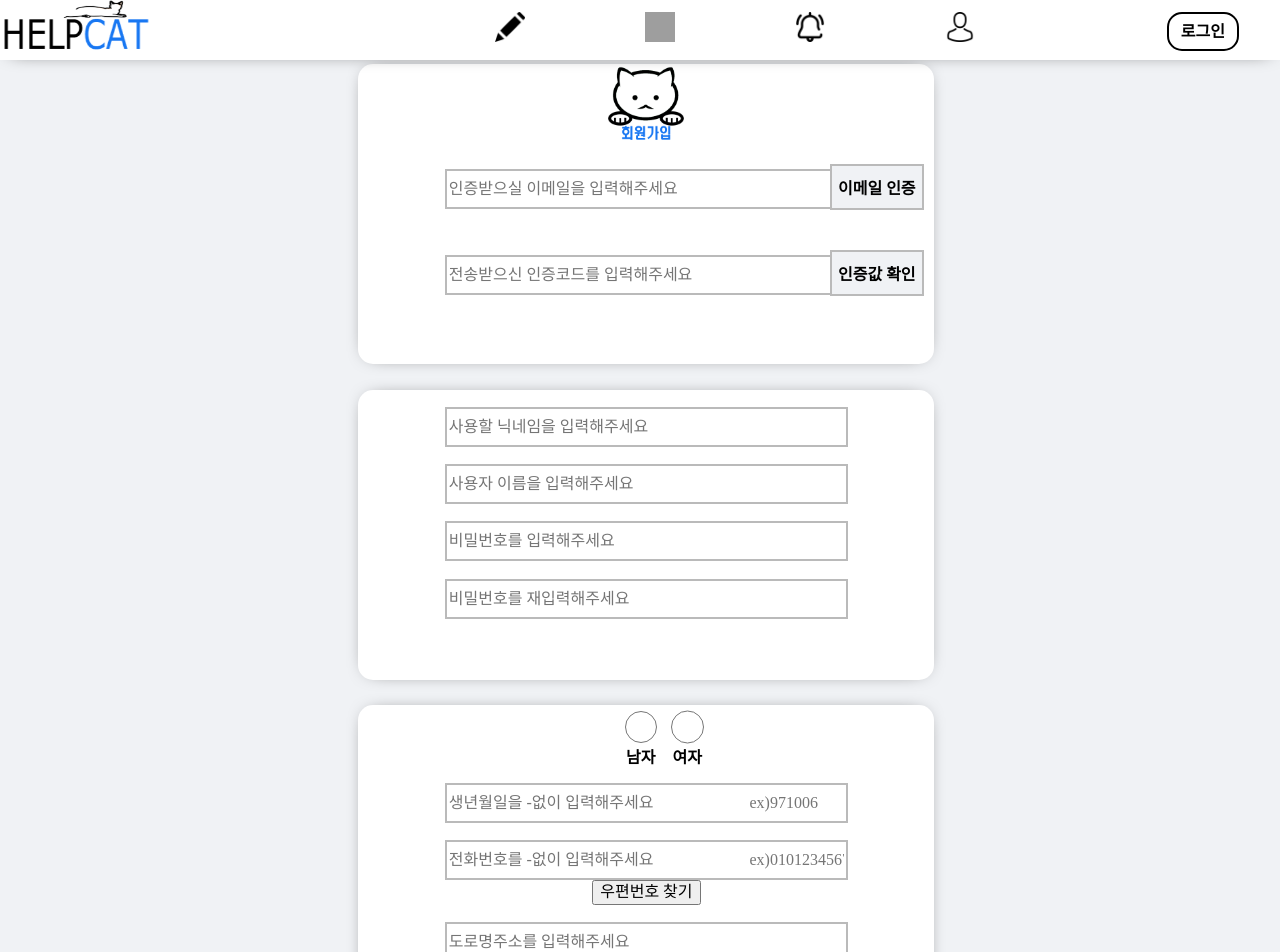
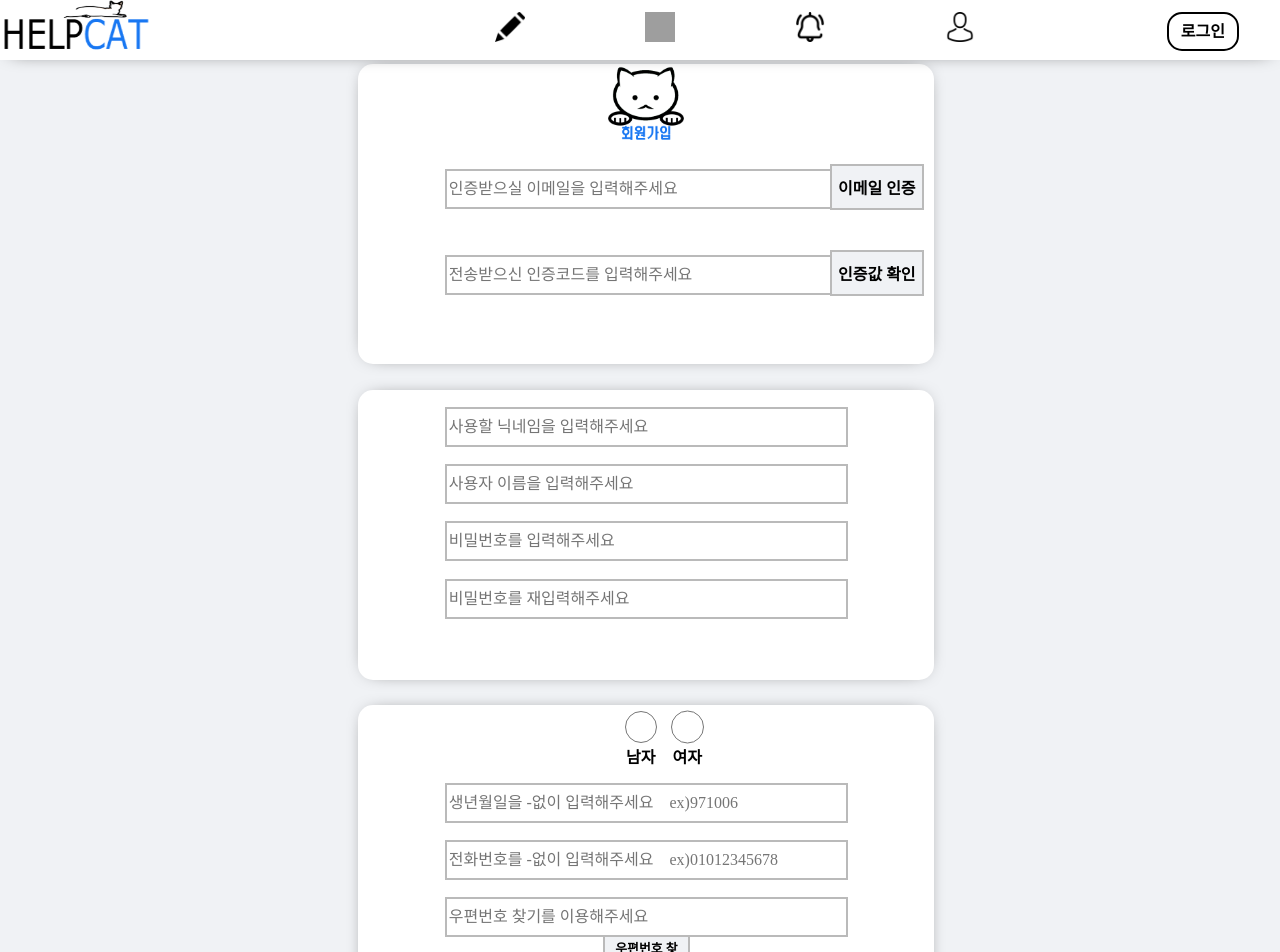
Before and after one commit to kdhyo/helpcat, a React (Create React App) app: page /signup in a window 1280 px wide. Shown: the top 952 px of the page. Built offline with nearby package versions, Linux system fonts and the light colour scheme; no server answers; grey boxes are pictures that could not be loaded; what apollo-link-ws would draw is missing.

Commit message:
SignUp Postbox

```diff
--- a/src/components/board/BoardWrite.js
+++ b/src/components/board/BoardWrite.js
@@ -119,10 +119,10 @@ class BoardWrite extends Component {
           </div>
           </div>
           {/* DropZone */}
-          <div className="writecontent">&nbsp;&nbsp;&nbsp;&nbsp;&nbsp;&nbsp;&nbsp;&nbsp;&nbsp;&nbsp;&nbsp;&nbsp;&nbsp;&nbsp;&nbsp;&nbsp;&nbsp;&nbsp;
+          <div className="writecontent">&nbsp;&nbsp;&nbsp;&nbsp;&nbsp;&nbsp;&nbsp;&nbsp;&nbsp;&nbsp;&nbsp;&nbsp;&nbsp;&nbsp;&nbsp;&nbsp;&nbsp;&nbsp;&nbsp;&nbsp;&nbsp;
           &nbsp;&nbsp;&nbsp;&nbsp;&nbsp;&nbsp;&nbsp;&nbsp;&nbsp;&nbsp;&nbsp;&nbsp;&nbsp;&nbsp;&nbsp;&nbsp;&nbsp;&nbsp;&nbsp;&nbsp;&nbsp;&nbsp;파일 첨부
           &nbsp;&nbsp;&nbsp;&nbsp;&nbsp;&nbsp;&nbsp;&nbsp;&nbsp;&nbsp;&nbsp;&nbsp;&nbsp;&nbsp;&nbsp;&nbsp;&nbsp;&nbsp;&nbsp;&nbsp;&nbsp;&nbsp;&nbsp;
-          &nbsp;&nbsp;&nbsp;&nbsp;&nbsp;&nbsp;&nbsp;&nbsp;
+          &nbsp;&nbsp;&nbsp;&nbsp;&nbsp;&nbsp;&nbsp;&nbsp;&nbsp;&nbsp;&nbsp;&nbsp;&nbsp;&nbsp;&nbsp;&nbsp;
           미리보기</div>
           <div className="fileuploader">
           <FileUpload refreshFunction={this.updateImages.bind(this)} />
--- a/src/components/logins/SignupPage.js
+++ b/src/components/logins/SignupPage.js
@@ -262,7 +262,7 @@ class SignupPage extends Component {
                   value={birth}
                   onChange={(e) => this.setState({ birth: e.target.value })}
                   type="text"
-                  placeholder="생년월일을 -없이 입력해주세요                        ex)971006"
+                  placeholder="생년월일을 -없이 입력해주세요&nbsp;&nbsp;&nbsp;&nbsp;ex)971006"
                 />
               </div>
               <div className="phone">
@@ -270,17 +270,17 @@ class SignupPage extends Component {
                   value={phone}
                   onChange={(e) => this.setState({ phone: e.target.value })}
                   type="text"
-                  placeholder="전화번호를 -없이 입력해주세요                        ex)01012345678"
+                  placeholder="전화번호를 -없이 입력해주세요&nbsp;&nbsp;&nbsp;&nbsp;ex)01012345678"
                 />
               </div>
               <div className="address">
-                <AddressModal refreshFunction={takeAddress.bind(this)} />
                 <input
                   value={address1}
                   readOnly
                   type="text"
-                  placeholder="도로명주소를 입력해주세요"
+                  placeholder="우편번호 찾기를 이용해주세요"
                 />
+                <AddressModal refreshFunction={takeAddress.bind(this)} />
               </div>
               <div className="address">
                 <input
--- a/src/components/utils/daumPostcode.js
+++ b/src/components/utils/daumPostcode.js
@@ -43,17 +43,17 @@ class AddressModal extends Component {
     const height = 450;
     const modalStyle = {
       position: "absolute",
-      top: 0,
-      left: "178px",
+      top: "30%",
+      left: "35%",
       zIndex: "100",
-      border: "1px solid #000000",
+      border: "2px solid #bababa",
       overflow: "hidden",
     };
     return (
       <div className="modalRow">
         <div className="modalCell">
           <div className="cellFirst">
-            <button type="button" onClick={this.handleOpenPost}>
+            <button className="postbtn" type="button" onClick={this.handleOpenPost}>
               <span>우편번호 찾기</span>
             </button>
           </div>
--- a/src/css/main.css
+++ b/src/css/main.css
@@ -29,6 +29,27 @@ header{
   top: 0;
   right: 7%;
   margin-left: 1%;
+}
+
+.postbtn{
+  background-color: #f0f2f5;
+  border: 2px solid #bababa;
+  outline-color: #1877f2;
+  font-weight: bold;
+  font-size: 0.8rem;
+  width: 15%;
+  height: 40px;
+  margin: 0;
+  text-align: center;
+  bottom:45px;
+  margin-top: 0px;
+  border-top: none;
+}
+
+.postbtn:hover{
+  color: white;
+  background-color: #1877f2;
+  border: 2px solid #1877f2;
 }
 
 .welcomenick{
```
